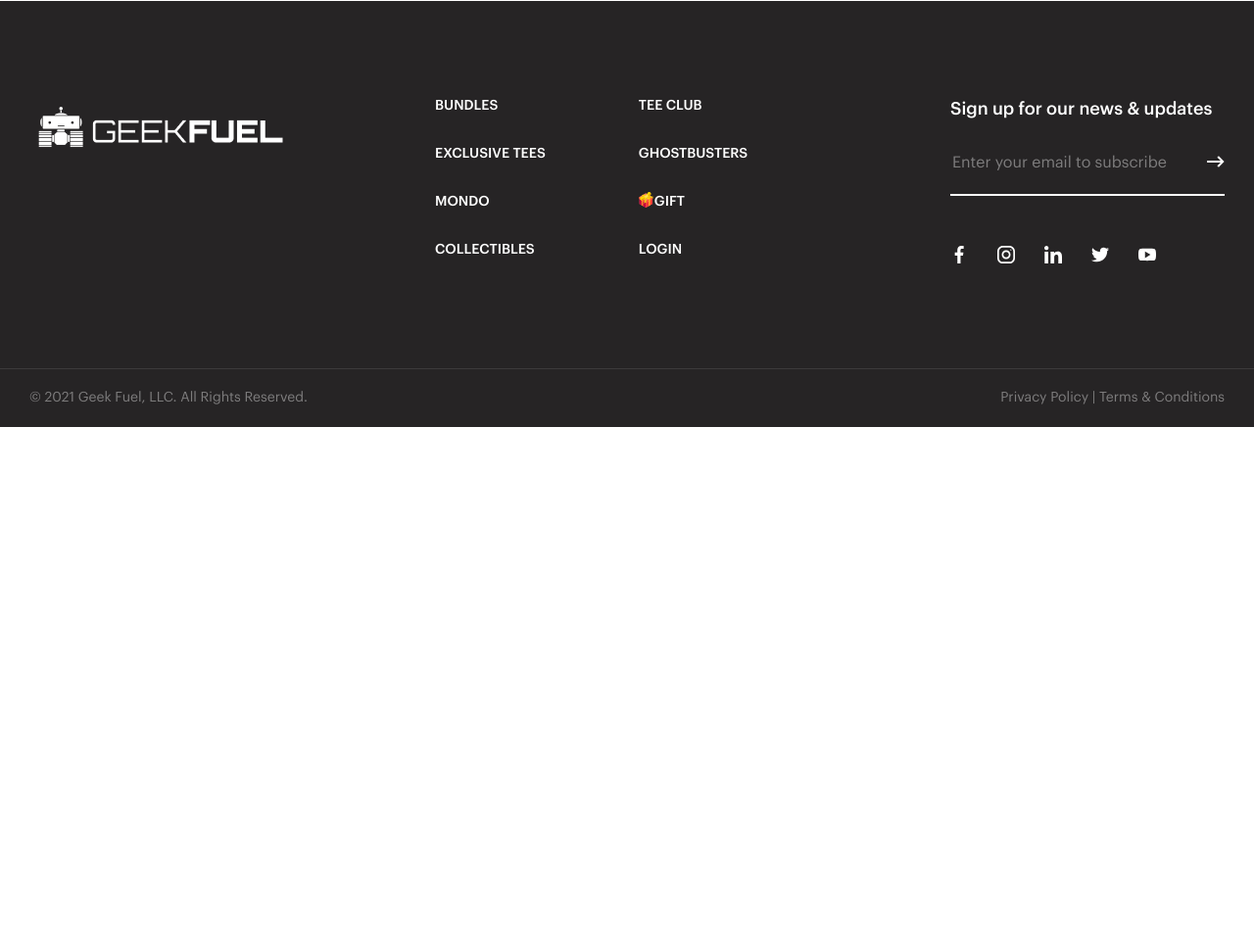
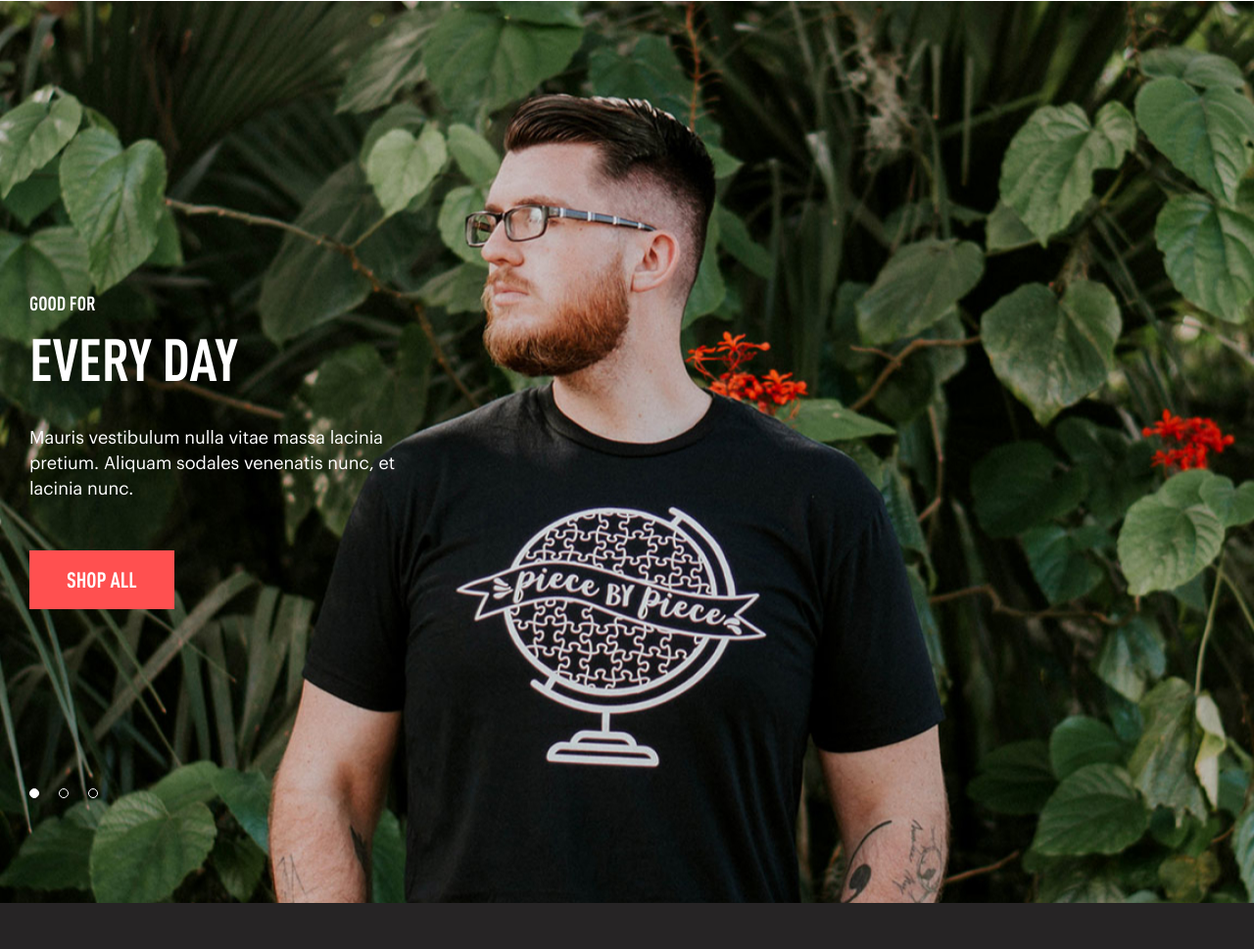
Before and after one commit to jjosews/geekfuel, a website: page app/index.html in a window 1280 px wide. Shown: the part 5911-6880 px from the top of the page at 98% size. Before the commit the page ends 6347 px from the top, so only its background shows below. Drawn offline with nearby package versions, Linux system fonts and the light colour scheme; files that its build step writes are made by us from their sources.

Commit message:
added slider section

```diff
--- a/app/index.html
+++ b/app/index.html
@@ -344,6 +344,51 @@
         </div>
       </div>
     </section>
+    <section class="slider">
+      <div class="container">
+        <div class="swiper">
+          <div class="swiper-wrapper">
+            <div class="swiper-slide">
+              <p class="swiper-slide__toptitle">
+                good for
+              </p>
+              <h2 class="swiper-slide__title">
+                every day
+              </h2>
+              <p class="swiper-slide__text">
+                Mauris vestibulum nulla vitae massa lacinia pretium. Aliquam sodales venenatis nunc, et lacinia nunc.
+              </p>
+              <a class="swiper-slide__link" href="#">shop all</a>
+            </div>
+            <div class="swiper-slide">
+              <p class="swiper-slide__toptitle">
+                good for
+              </p>
+              <h2 class="swiper-slide__title">
+                every day
+              </h2>
+              <p class="swiper-slide__text">
+                Mauris vestibulum nulla vitae massa lacinia pretium. Aliquam sodales venenatis nunc, et lacinia nunc.
+              </p>
+              <a class="swiper-slide__link" href="#">shop all</a>
+            </div>
+            <div class="swiper-slide">
+              <p class="swiper-slide__toptitle">
+                good for
+              </p>
+              <h2 class="swiper-slide__title">
+                every day
+              </h2>
+              <p class="swiper-slide__text">
+                Mauris vestibulum nulla vitae massa lacinia pretium. Aliquam sodales venenatis nunc, et lacinia nunc.
+              </p>
+              <a class="swiper-slide__link" href="#">shop all</a>
+            </div>
+          </div>
+          <div class="swiper-pagination"></div>
+        </div>
+      </div>
+    </section>
   </main>
   <footer class="footer">
     <div class="footer__top">
--- a/app/js/main.js
+++ b/app/js/main.js
@@ -1,3 +1,18 @@
 $(function(){
 
+  const swiper = new Swiper('.swiper', {
+    loop: true,
+    slidesPerView: 1,
+    pagination: {
+      el: '.swiper-pagination',
+    },
+    navigation: {
+      nextEl: '.swiper-button-next',
+      prevEl: '.swiper-button-prev',
+    },
+    scrollbar: {
+      el: '.swiper-scrollbar',
+    },
+  });
+
 });
--- a/app/scss/_libs.scss
+++ b/app/scss/_libs.scss
@@ -0,0 +1 @@
+@import '../../node_modules/swiper/swiper-bundle';
--- a/app/scss/style.scss
+++ b/app/scss/style.scss
@@ -1,6 +1,7 @@
 @import 'vars';
 @import 'fonts';
 @import 'reset';
+@import 'libs';
 @import 'global';
 
 .header{
@@ -710,6 +711,65 @@
   }
 }
 
+.slider{
+  background-image: url('../images/slider-bg.jpg');
+  background-repeat: no-repeat;
+  background-position: center center;
+  padding: 100px 0;
+  color: #fff;
+  .swiper-slide{
+    padding: 200px 0;
+    &__toptitle{
+      @extend %din-700;
+      font-size: 20px;
+      line-height: 18px;
+      text-transform: uppercase;
+      margin-bottom: 20px;
+    }
+    &__title{
+      @extend %title;
+      color: #fff;
+      margin-bottom: 40px;
+    }
+    &__text{
+      max-width: 387px;
+      margin-bottom: 50px;
+    }
+    &__link{
+      display: inline-block;
+      color: #fff;
+      background-color: $accent;
+      @extend %din-700;
+      font-size: 22px;
+      line-height: 20px;
+      text-transform: uppercase;
+      padding: 20px 38px;
+    }
+  }
+  .swiper-pagination{
+    bottom: 0;
+    width: auto;
+  }
+  .swiper-horizontal>.swiper-pagination-bullets .swiper-pagination-bullet, .swiper-pagination-horizontal.swiper-pagination-bullets .swiper-pagination-bullet{
+    margin: 0;
+  }
+  .swiper-pagination-bullet{
+    display: inline-block;
+    width: 10px;
+    height: 10px;
+    background-color: transparent;
+    border: 1px solid #fff;
+    cursor: pointer;
+    opacity: 1;
+    & + .swiper-pagination-bullet{
+      margin-left: 20px !important;
+    }
+  }
+  .swiper-pagination-bullet-active{
+    background-color: #fff;
+  }
+}
+
 
 
 @import 'media';
--- a/gulpfile.js
+++ b/gulpfile.js
@@ -34,6 +34,7 @@
 function scripts() {
   return src([
     'node_modules/jquery/dist/jquery.js',
+    'node_modules/swiper/swiper-bundle.js',
     'app/js/main.js'
   ])
   .pipe(concat('main.min.js'))
--- a/package.json
+++ b/package.json
@@ -18,6 +18,7 @@
     "gulp-sass": "^5.1.0",
     "gulp-uglify": "^3.0.2",
     "jquery": "^3.6.0",
-    "sass": "^1.51.0"
+    "sass": "^1.51.0",
+    "swiper": "^8.3.0"
   }
 }
```
Also changed, not shown: app/images/slider-bg.jpg (added), app/js/main.min.js.
